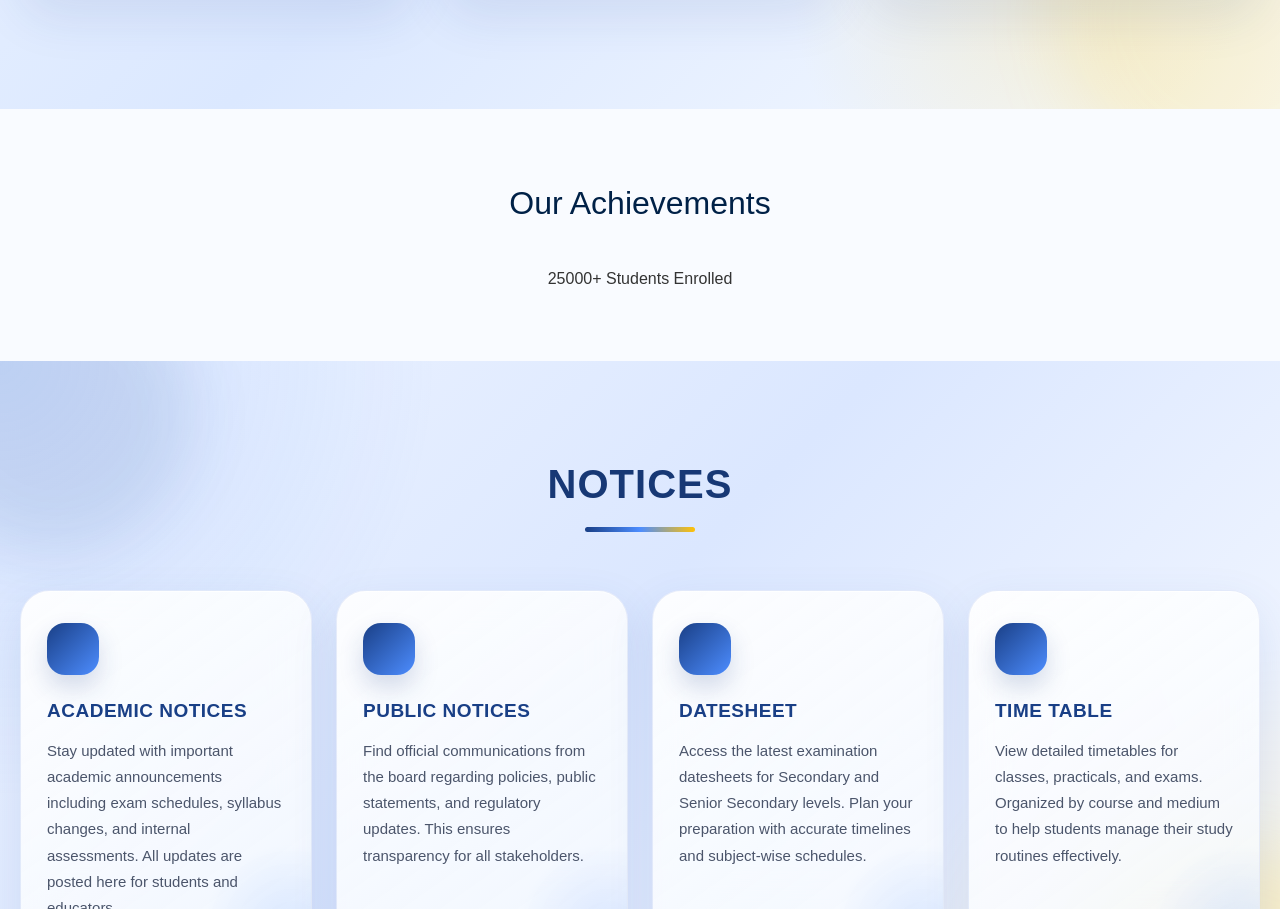
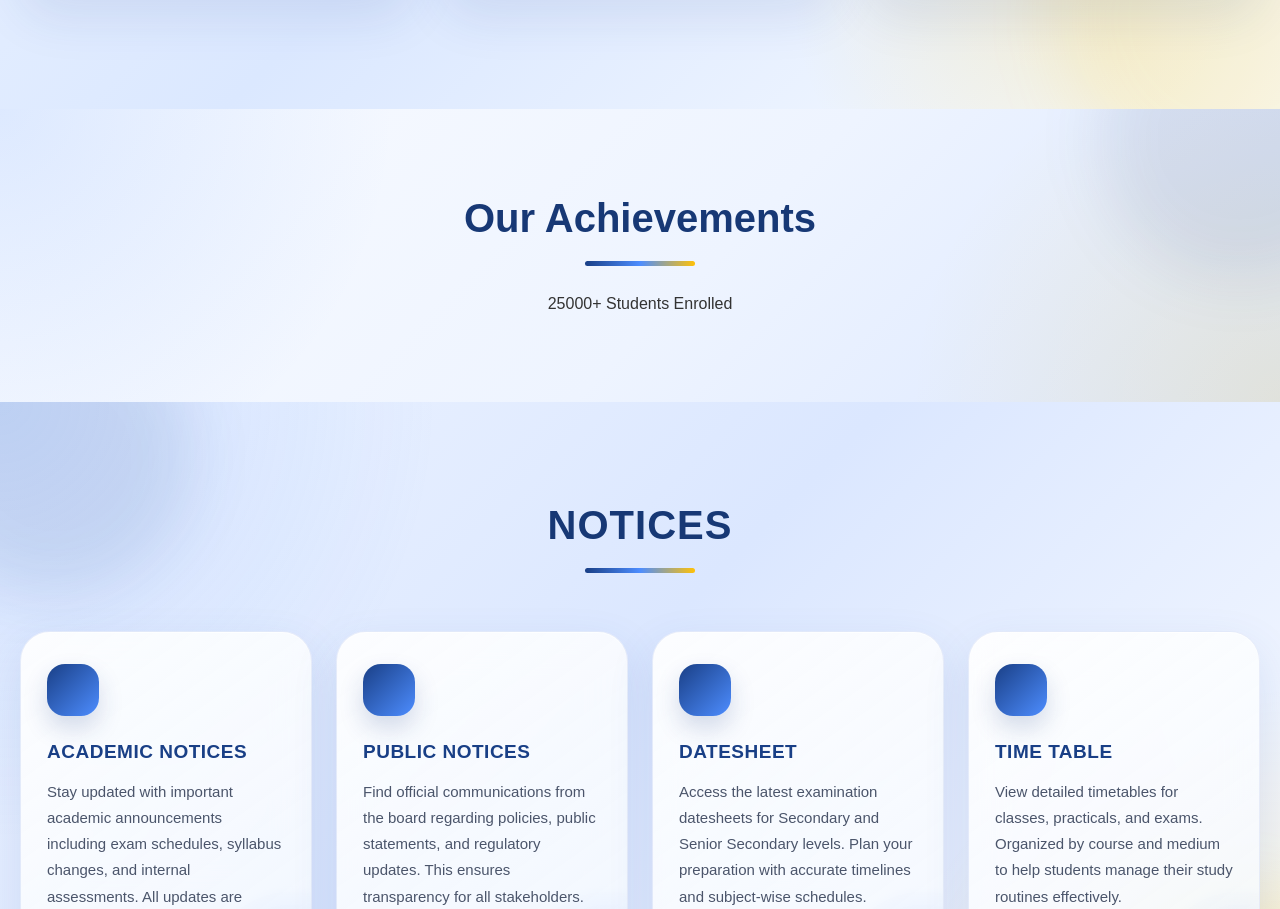
Before and after one commit to ranvijaysingh0741/ERP-SYSTEM, a React (Create React App) app in the folder frontend/: page / in a window 1280 px wide. Shown: the part 2356-3265 px from the top of the page. Built offline with nearby package versions, Linux system fonts and the light colour scheme.

Commit message:
Enhance Stats component styling with gradients and layout

```diff
--- a/frontend/src/landing/components/Stats.css
+++ b/frontend/src/landing/components/Stats.css
@@ -1,3 +1,125 @@
+@import url('https://fonts.googleapis.com/css2?family=Josefin+Sans:wght@400;500;600;700&display=swap');
+
 .stats {
-  background: #f9fbff;
+  position: relative;
+  padding: 86px 20px;
+  overflow: hidden;
+  background:
+    radial-gradient(circle at top left, rgba(77, 141, 255, 0.16), transparent 30%),
+    radial-gradient(circle at bottom right, rgba(255, 193, 7, 0.14), transparent 28%),
+    linear-gradient(135deg, #f9fbff 0%, #eef4ff 55%, #dbe7ff 100%);
+  font-family: 'Josefin Sans', sans-serif;
 }
+
+.stats::before {
+  content: "";
+  position: absolute;
+  width: 280px;
+  height: 280px;
+  right: -100px;
+  top: -110px;
+  border-radius: 50%;
+  background: rgba(25, 63, 134, 0.09);
+  filter: blur(30px);
+}
+
+.stats h2,
+.stats-grid {
+  position: relative;
+  z-index: 1;
+}
+
+.stats h2 {
+  margin: 0 0 26px;
+  color: #173875;
+  font-size: 40px;
+  line-height: 1.15;
+  font-weight: 700;
+}
+
+.stats h2::after {
+  content: "";
+  display: block;
+  width: 110px;
+  height: 5px;
+  margin: 20px auto 0;
+  border-radius: 999px;
+  background: linear-gradient(90deg, #193f86, #4d8dff, #ffc107);
+}
+
+.stats-grid {
+  width: min(1120px, 100%);
+  margin: 0 auto;
+  display: grid;
+  grid-template-columns: repeat(4, 1fr);
+  gap: 20px;
+}
+
+.stats-card {
+  padding: 32px 28px;
+  border: 1px solid rgba(111, 145, 220, 0.14);
+  border-radius: 30px;
+  background: linear-gradient(145deg, rgba(255, 255, 255, 0.90), rgba(245, 249, 255, 0.82));
+  box-shadow:
+    0 18px 45px rgba(53, 92, 170, 0.13),
+    inset 0 1px 0 rgba(255, 255, 255, 0.72);
+  transition: transform 0.3s ease, box-shadow 0.3s ease;
+}
+
+.stats-card:hover {
+  transform: translateY(-5px);
+  box-shadow:
+    0 22px 52px rgba(53, 92, 170, 0.17),
+    inset 0 1px 0 rgba(255, 255, 255, 0.72);
+}
+
+.stats-card strong {
+  display: block;
+  color: #193f86;
+  font-size: 34px;
+  font-weight: 700;
+  line-height: 1.25;
+  margin-bottom: 10px;
+}
+
+.stats-card span {
+  display: block;
+  color: #4b556b;
+  font-size: 15px;
+  font-weight: 600;
+  line-height: 1.55;
+}
+
+@media (max-width: 1024px) {
+  .stats-grid {
+    grid-template-columns: repeat(2, 1fr);
+  }
+}
+
+@media (max-width: 768px) {
+  .stats {
+    padding: 70px 14px;
+  }
+
+  .stats h2 {
+    font-size: 28px;
+  }
+
+  .stats h2::after {
+    width: 85px;
+    height: 4px;
+  }
+
+  .stats-grid {
+    grid-template-columns: 1fr;
+  }
+
+  .stats-card {
+    padding: 26px 20px;
+    border-radius: 22px;
+  }
+
+  .stats-card strong {
+    font-size: 24px;
+  }
+}
```
